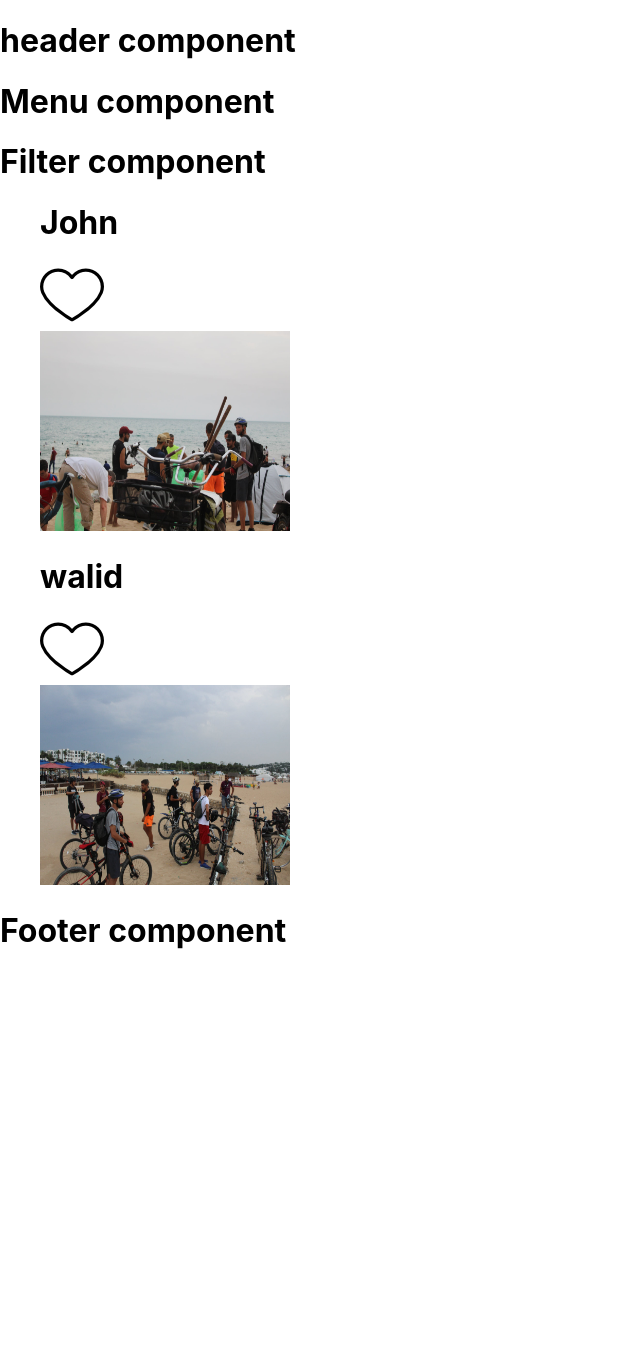
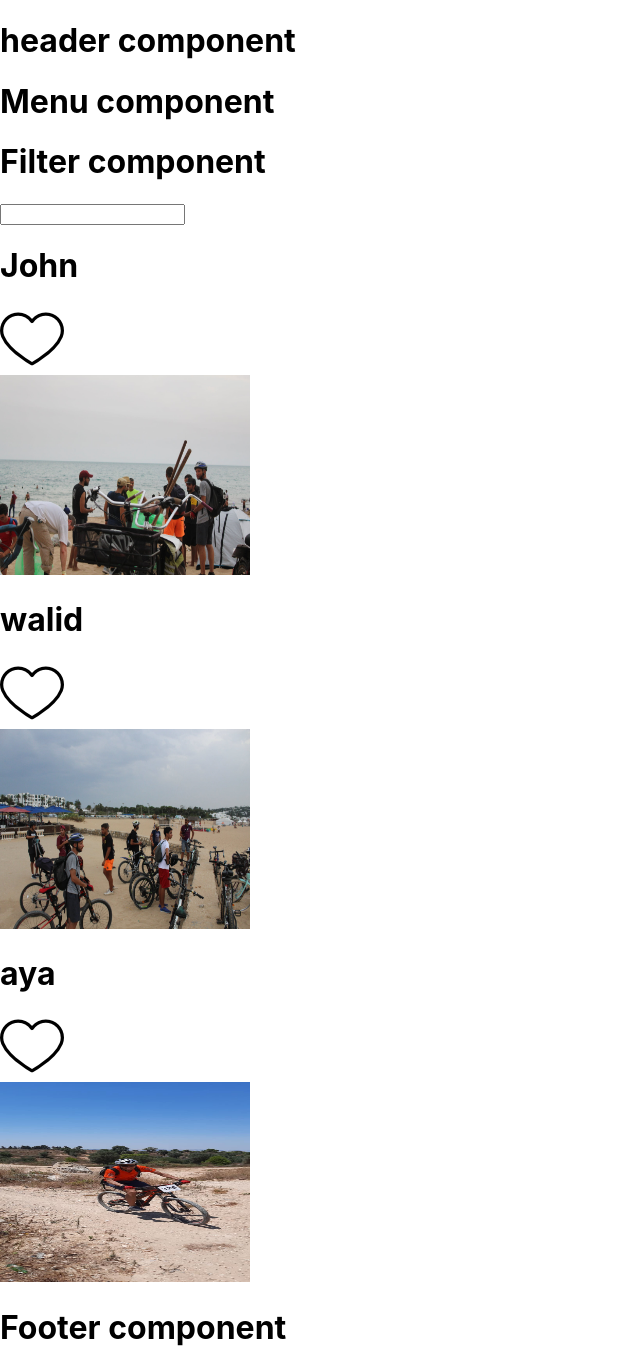
Before and after one commit to walidhorchani11/designingReactComponent, a Next.js app: page /speakers in a window 1280 px wide. Shown: the whole page, without its empty margins (0-640 px from the left). Before the commit the page ends 971 px from the top, so only its background shows below. Built offline with nearby package versions, Linux system fonts and the light colour scheme.

Commit message:
search and image lazy & favorite

```diff
--- a/package.json
+++ b/package.json
@@ -10,6 +10,7 @@
   "dependencies": {
     "next": "10.0.1",
     "react": "17.0.1",
-    "react-dom": "17.0.1"
+    "react-dom": "17.0.1",
+    "react-lazyload": "^3.1.0"
   }
 }
--- a/src/components/speakerImg/SpeakerImg.js
+++ b/src/components/speakerImg/SpeakerImg.js
@@ -1,9 +1,10 @@
 import React from 'react';
+import LazyLoad from 'react-lazyload';
 
 export default function SpeakerImg({ source }) {
   return (
-    <div>
+    <LazyLoad height={200}>
       <img src={source} width="250" height="200" />
-    </div>
+    </LazyLoad>
   );
 }
--- a/src/components/speakerSearchBar/SpeakerSearchBar.js
+++ b/src/components/speakerSearchBar/SpeakerSearchBar.js
@@ -1,8 +1,12 @@
 import React from 'react';
 
-const SpeakerSearchBar = () => (
+const SpeakerSearchBar = ({setSearchQuery}) => (
   <div>
-    <input type="search" />
+    <input type="search" onChange={ (e) => {
+      console.log('search typed.....');
+      setSearchQuery(e.target.value);
+      }
+      }/>
   </div>
 );
 
--- a/src/components/speakers/SpeakerList.js
+++ b/src/components/speakers/SpeakerList.js
@@ -1,6 +1,7 @@
 import React, { useState } from 'react';
 
 import SpeakerItem from '../speaker/SpeakerItem';
+import SpeakerSearchBar from '../speakerSearchBar/SpeakerSearchBar'
 
 const data = [
   {
@@ -15,33 +16,46 @@ const data = [
     isFavorite: false,
     image: '/static/z.jpg',
   },
+  {
+    id: '3',
+    name: 'aya',
+    isFavorite: false,
+    image: '/static/hd.jpg'
+  }
 ];
 
 const SpeakerList = () => {
   const [speakers, setSpeakers] = useState(data);
+  const [searchQuery, setSearchQuery] = useState('');
   const toggleFavorite = (id) => {
     console.log('toggle favorite is clicked:', id);
-    setSpeakers(() => {
-      const n = speakers.filter((speaker) => {
+     setSpeakers((prevSpeakers) => {
+       return prevSpeakers.map((speaker) => {
         if (speaker.id == id) {
-          return { ...speaker, isFavorite: true };
+
+          return { ...speaker, isFavorite: !speaker.isFavorite };
         } else {
           return speaker;
         }
       });
-      return n;
     });
   };
   return (
-    <ul>
-      {speakers?.map((item) => (
+    <div>
+      <SpeakerSearchBar setSearchQuery={setSearchQuery}  />
+      {speakers?.filter((item) => {
+        const x = `${item.name} ${item.id}`.toLowerCase();
+        if(x.includes(searchQuery.toLowerCase())){
+          return item;
+        }
+      }).map((item) => (
         <SpeakerItem
           key={item.id}
           speaker={item}
           toggleFavorite={toggleFavorite}
         />
       ))}
-    </ul>
+    </div>
   );
 };
 
```
Also changed, not shown: public/static/hd.jpg (added), 1 other file (tests, documents, lock files or other folders).
